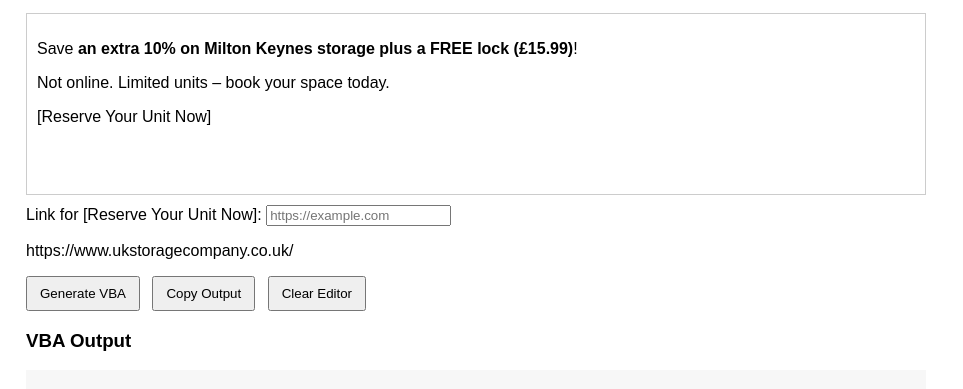
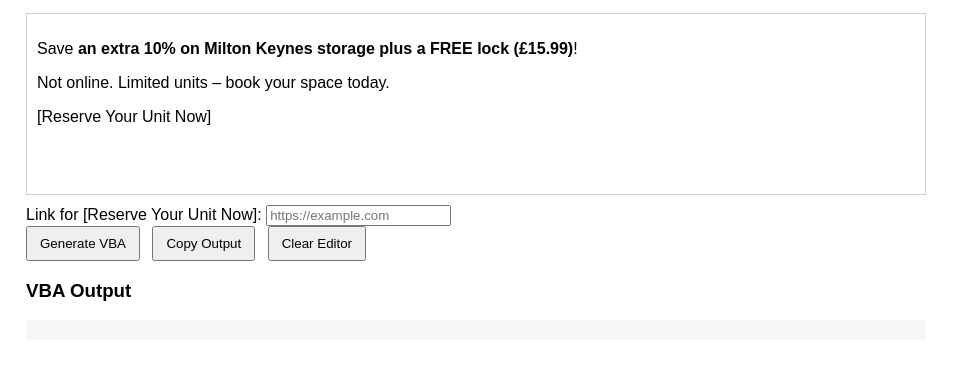
Before and after one commit to ricksmanor/visual, a plain HTML site: page v3.html in a window 1280 px wide. Shown: the part 115-504 px from the top of the page, without its empty margins (0-963 px from the left). Drawn offline with Linux system fonts and the light colour scheme.

Commit message:
Update v3.html

```diff
--- a/v3.html
+++ b/v3.html
@@ -22,7 +22,7 @@
   </div>
 
   <label>Link for [Reserve Your Unit Now]:</label>
-  <input id="link" placeholder="https://example.com"><p>https://www.ukstoragecompany.co.uk/</p>
+  <input id="link" placeholder="https://example.com" type="https://www.ukstoragecompany.co.uk/">
 
   <div style="margin-bottom:10px;">
     <button onclick="generateVBA()">Generate VBA</button>
```
